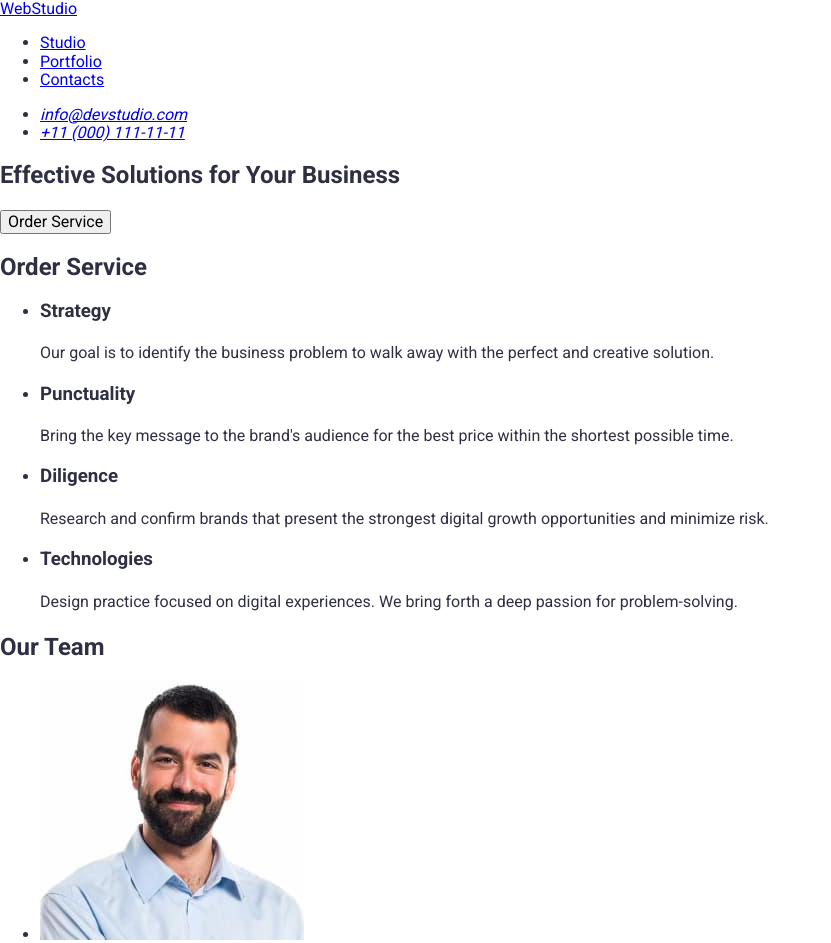
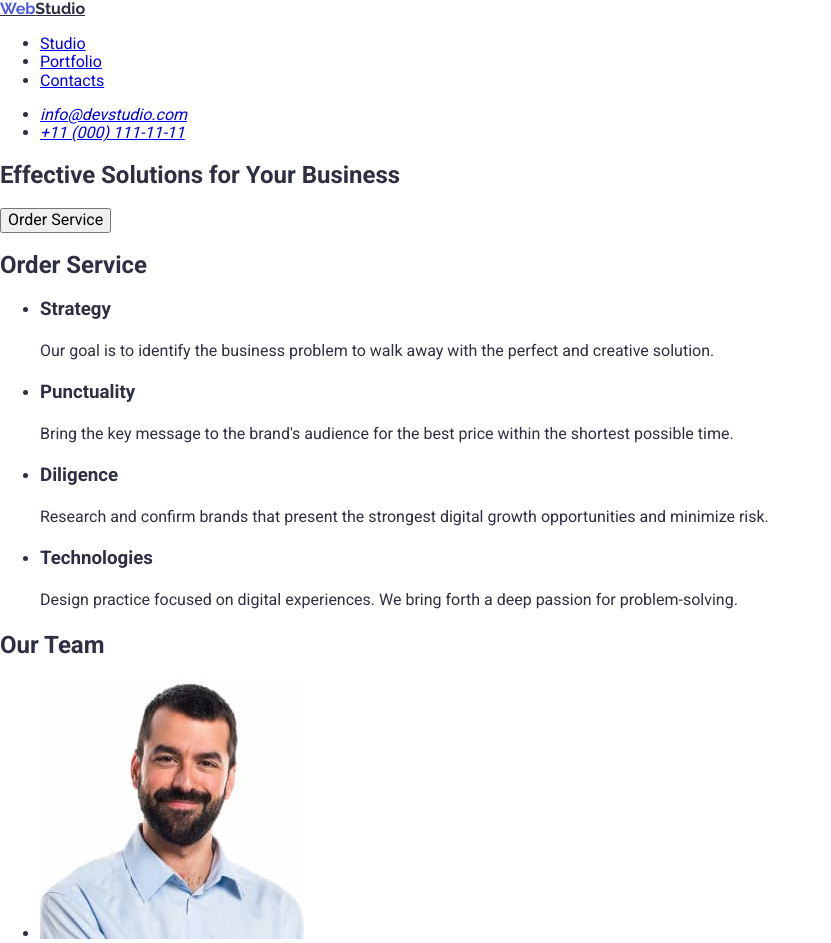
Before and after one commit to elena05-dev/goit-markup-hw-02, a plain HTML site: page index.html in a window 1280 px wide. Shown: the top 943 px of the page, without its empty margins (0-831 px from the left). Drawn offline with nearby package versions, Linux system fonts and the light colour scheme.

Commit message:
add initial fales

```diff
--- a/css/styles.css
+++ b/css/styles.css
@@ -45,3 +45,22 @@ body {
     font-weight: 400;
     line-height: 1.5;
 }
+
+.heder1 {
+    font-size: 56;
+    font-weight: 700;
+    line-height: 1.07;
+
+}
+
+.logo {
+    font-family: Raleway;
+    font-size: 18;
+    font-weight: 700;
+    line-height: 1.17;
+    color: #2e2f42;
+}
+
+.web {
+    color: #4d5ae5;
+}
--- a/index.html
+++ b/index.html
@@ -18,7 +18,7 @@
 <body>
     <header>
         <nav>
-            <a href="./index.html">WebStudio</a>
+            <a class="logo" href="./index.html"><span class="web">Web</span><span class="studio">Studio</span></a>
             <ul>
                 <li><a href=" #studio">Studio</a></li>
                 <li><a href="#portfolio">Portfolio</a></li>
@@ -38,7 +38,7 @@
     </header>
     <main>
         <section>
-            <h1>Effective Solutions for Your Business</h1>
+            <h1 class="heder1">Effective Solutions for Your Business</h1>
 
             <button type="button">Order Service</button>
         </section>
@@ -140,7 +140,7 @@
         </section>
     </main>
     <footer>
-        <a href="./index.html">WebStudio</a>
+        <a class="logo" href="./index.html"><span class="web">Web</span><span class="studio">Studio</span></a>
         <p class="text">Increase the flow of customers and sales for your business with digital marketing & growth
             solutions.</p>
 
```
